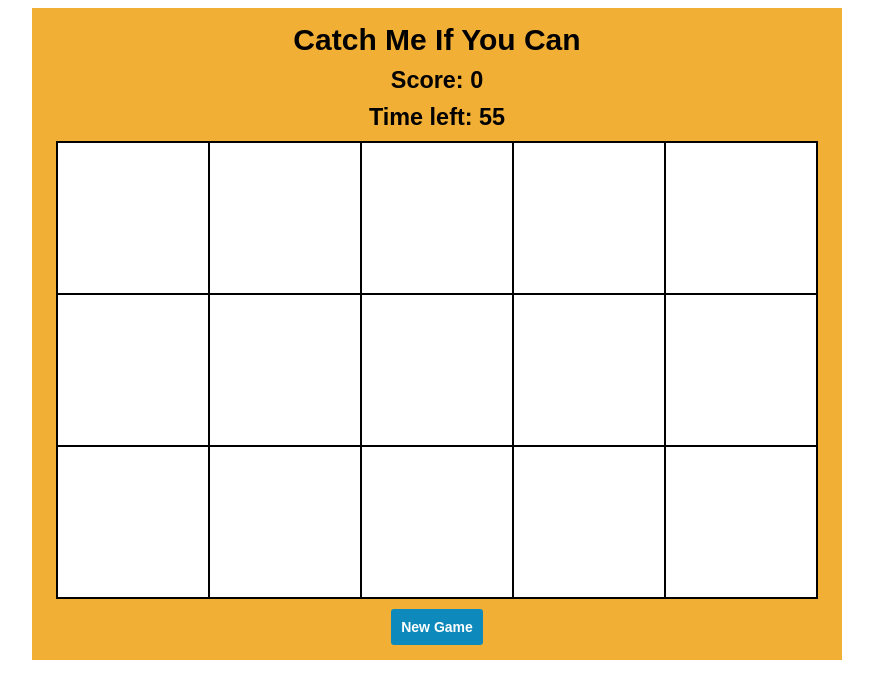
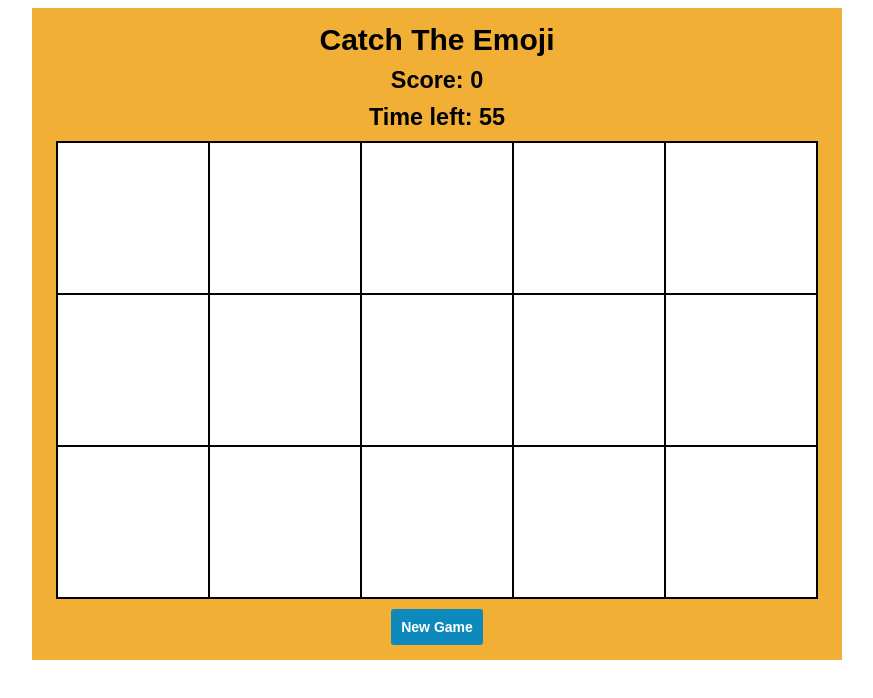
Before and after one commit to AnthonyCND/Catch_The_Emoji, a plain HTML site: page index.html in a window 1280 px wide. Shown: the whole page, without its empty margins (203-1076 px from the left). Drawn offline with Linux system fonts and the light colour scheme.

Commit message:
"Update file index.html"

```diff
--- a/index.html
+++ b/index.html
@@ -4,13 +4,13 @@
     <meta charset="UTF-8">
     <meta http-equiv="X-UA-Compatible" content="IE=edge">
     <meta name="viewport" content="width=device-width, initial-scale=1.0">
-    <title>Catch Me If You Can</title>
+    <title>Catch The Emoji</title>
     <link rel="icon" href="emoji-1.jpg" type="image/icon type">
     <link rel="stylesheet" href="index.css">
 </head>
 <body>
     <div id="container">
-        <h2>Catch Me If You Can</h2>
+        <h2>Catch The Emoji</h2>
         <h3>Score: <span id="score">0</span></h3>
         <h3>Time left: <span id="time-left"></span></h3>
         <div id="grid"></div>
```
Also changed, not shown: 1 other file.
